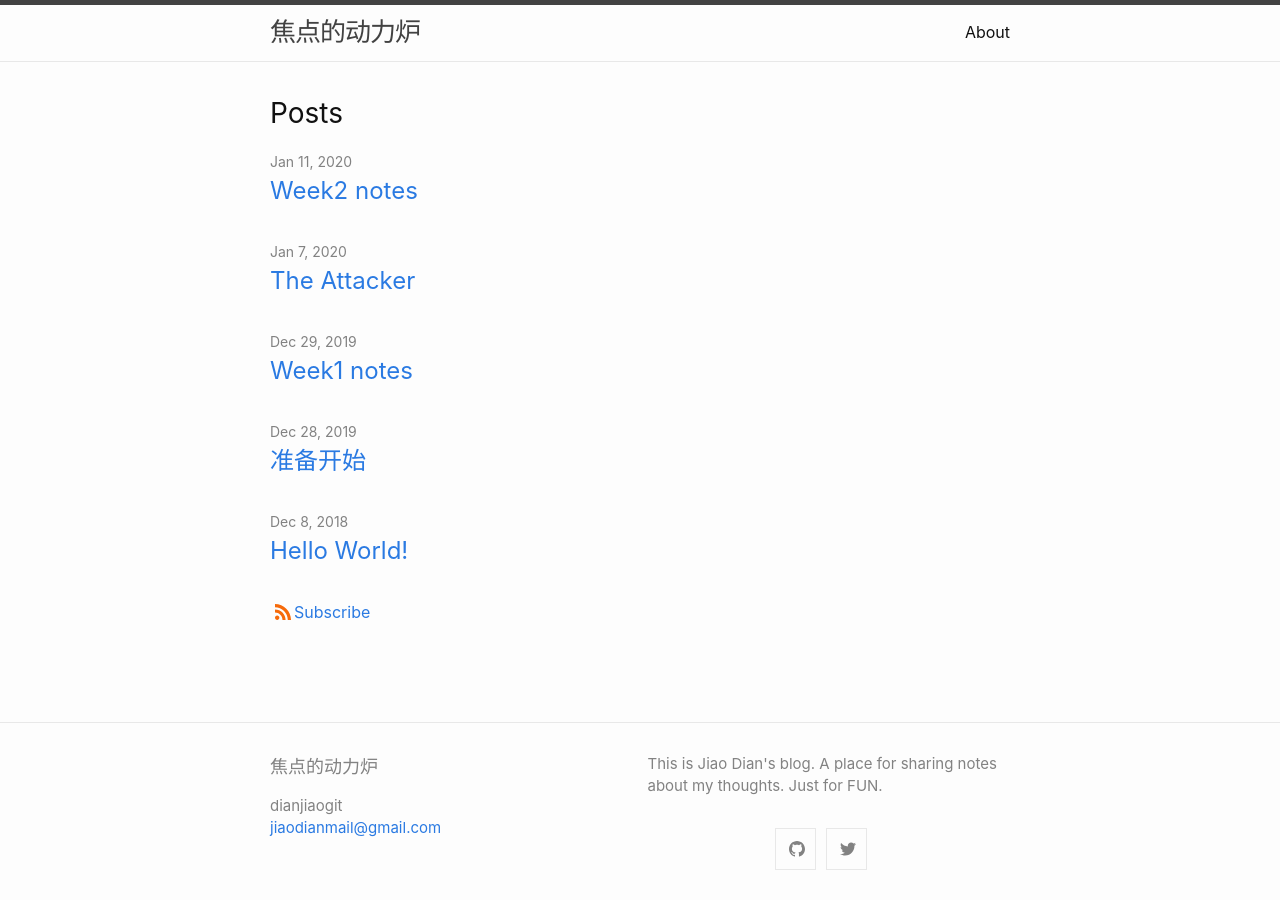
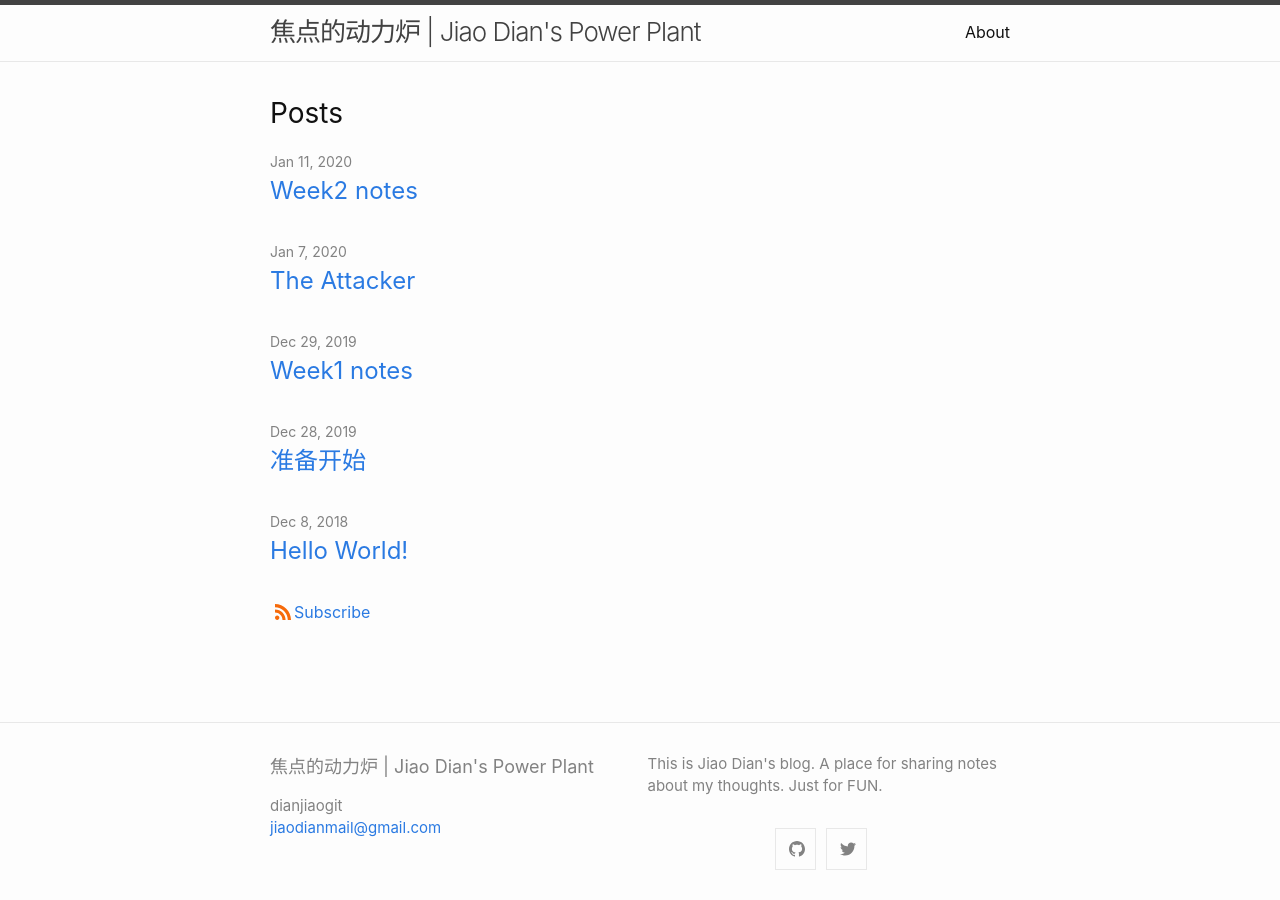
Before and after one commit to dianjiaogit/dianjiaogit.github.io, a Jekyll site: the page built from index.md, in a window 1280 px wide. Built offline with Jekyll 4.4.1, drawn with Linux system fonts in a browser that asks for light colours.

Commit message:
update page name

```diff
--- a/_config.yml
+++ b/_config.yml
@@ -1,4 +1,4 @@
-title: 焦点的动力炉
+title: 焦点的动力炉 | Jiao Dian's Power Plant
 author: dianjiaogit
 email: jiaodianmail@gmail.com
 description: > # this means to ignore newlines until "show_excerpts:"
```
